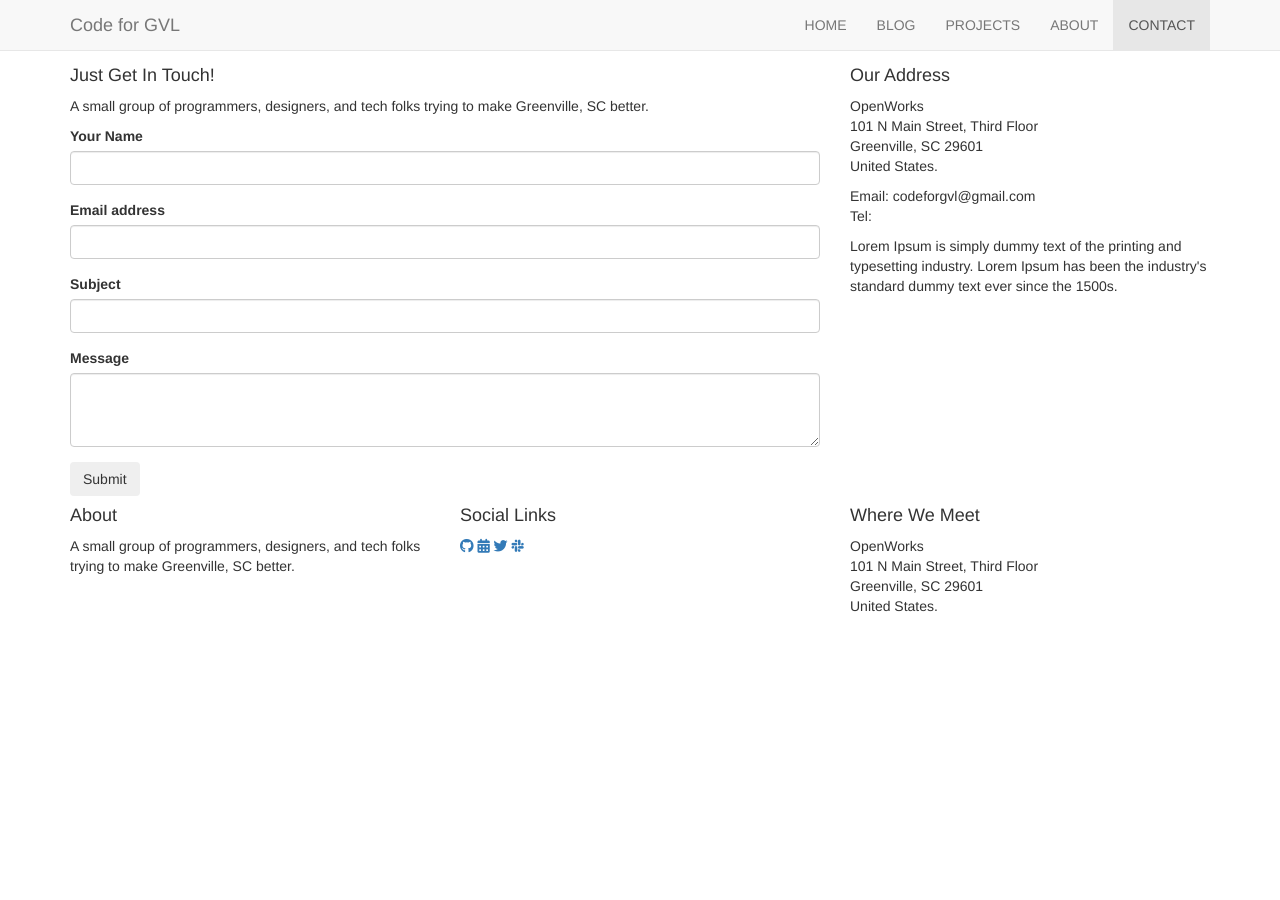
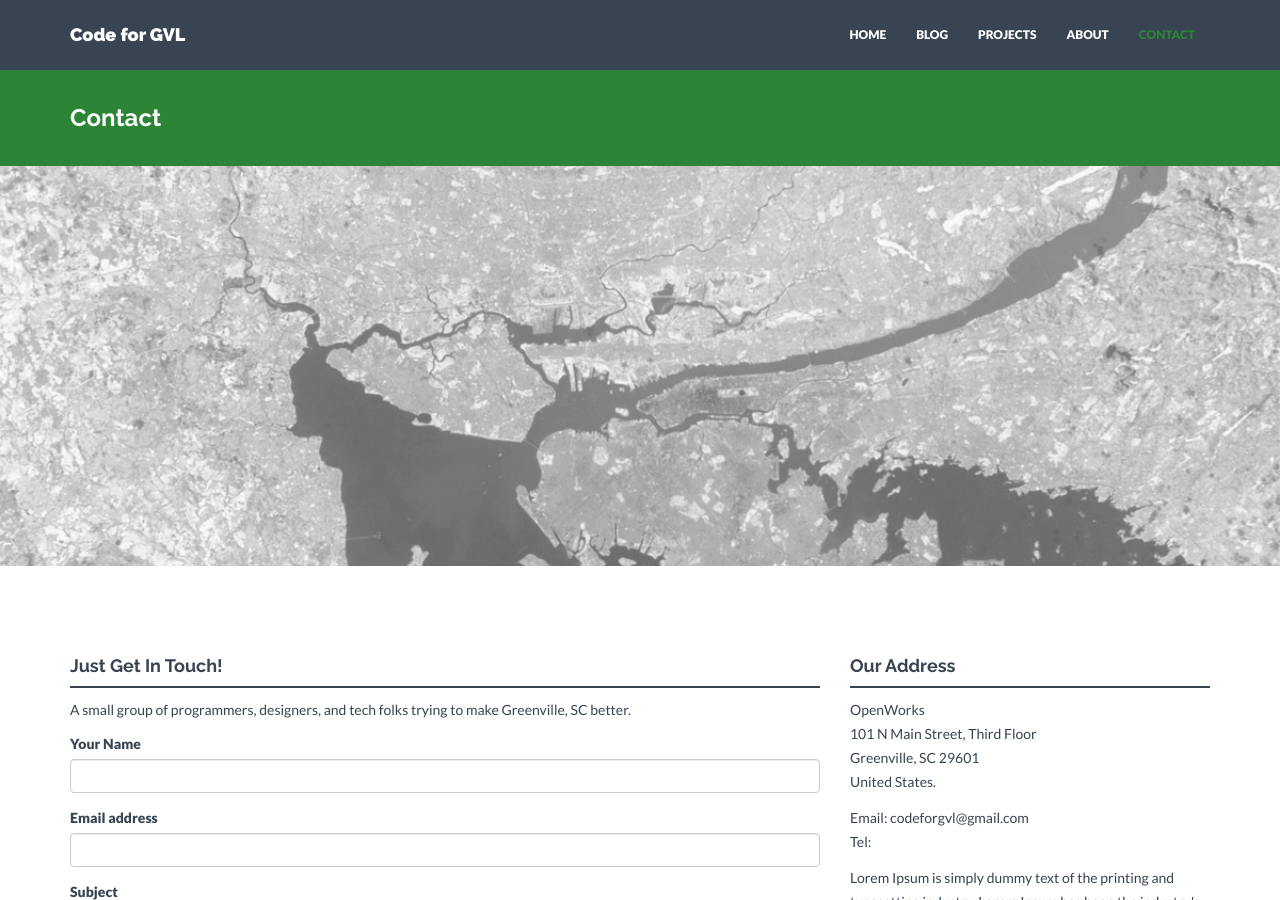
Before and after one commit to agautsc/CfG-2, a Jekyll site: the page built from contact.html, in a window 1280 px wide and 900 px high. Built offline with Jekyll 4.4.1, drawn with Linux system fonts in a browser that asks for light colours; nearby versions of some CDN libraries; library files that are not in the unit come from our copies.

Commit message:
Update head.html
Removed the URL breaky things.

```diff
--- a/_includes/head.html
+++ b/_includes/head.html
@@ -4,15 +4,15 @@
     <meta name="viewport" content="width=device-width, initial-scale=1">
     <meta name="description" content="">
     <meta name="author" content="">
-    <link rel="shortcut icon" href="{{ "/CfG-2/assets/ico/favicon.ico" | prepend: site.baseurl }}">
+    <link rel="shortcut icon" href="{{ "/assets/ico/favicon.ico" | prepend: site.baseurl }}">
 
     <title>{{ site.title }}{% if page.title %} - {{ page.title }}{% endif %}</title>
 
     <!-- Bootstrap core CSS -->
-    <link href="{{ "/CfG-2/assets/css/bootstrap.css" | prepend: site.baseurl }}" rel="stylesheet">
+    <link href="{{ "/assets/css/bootstrap.css" | prepend: site.baseurl }}" rel="stylesheet">
 
     <!-- Custom styles for this template -->
-    <link href="{{ "/CfG-2/assets/css/style.css" | prepend: site.baseurl }}" rel="stylesheet">
+    <link href="{{ "/assets/css/style.css" | prepend: site.baseurl }}" rel="stylesheet">
     <link href="{{ "//maxcdn.bootstrapcdn.com/font-awesome/4.3.0/css/font-awesome.min.css" | prepend: site.baseurl }}" rel="stylesheet">
 
     <!-- Custom CSS -->
@@ -28,5 +28,5 @@
       <script src="https://oss.maxcdn.com/libs/respond.js/1.4.2/respond.min.js"></script>
     <![endif]-->
 
-    <script src="{{ "/CfG-2/assets/js/modernizr.js" | prepend: site.baseurl }}"></script>
+    <script src="{{ "/assets/js/modernizr.js" | prepend: site.baseurl }}"></script>
 </head>
```
